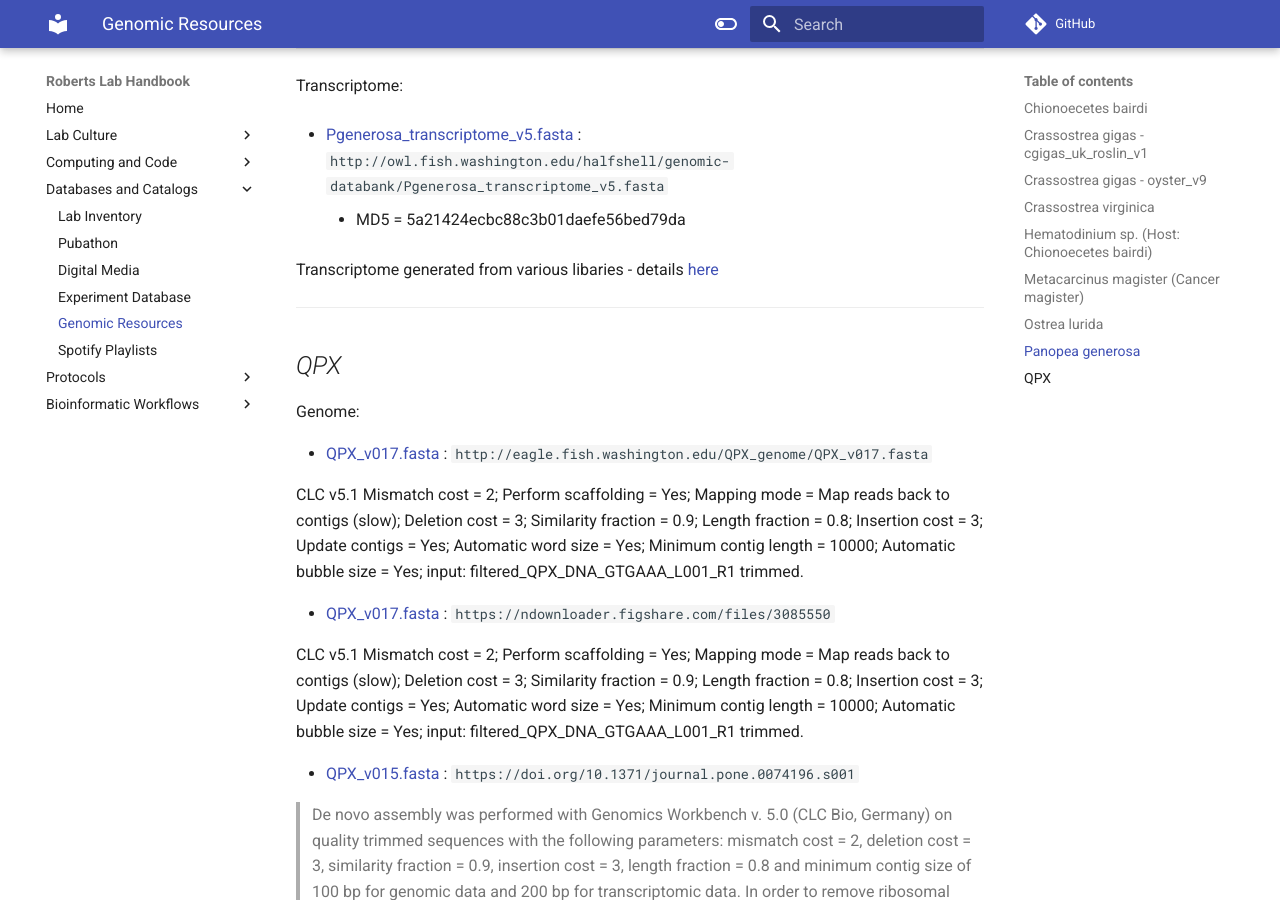
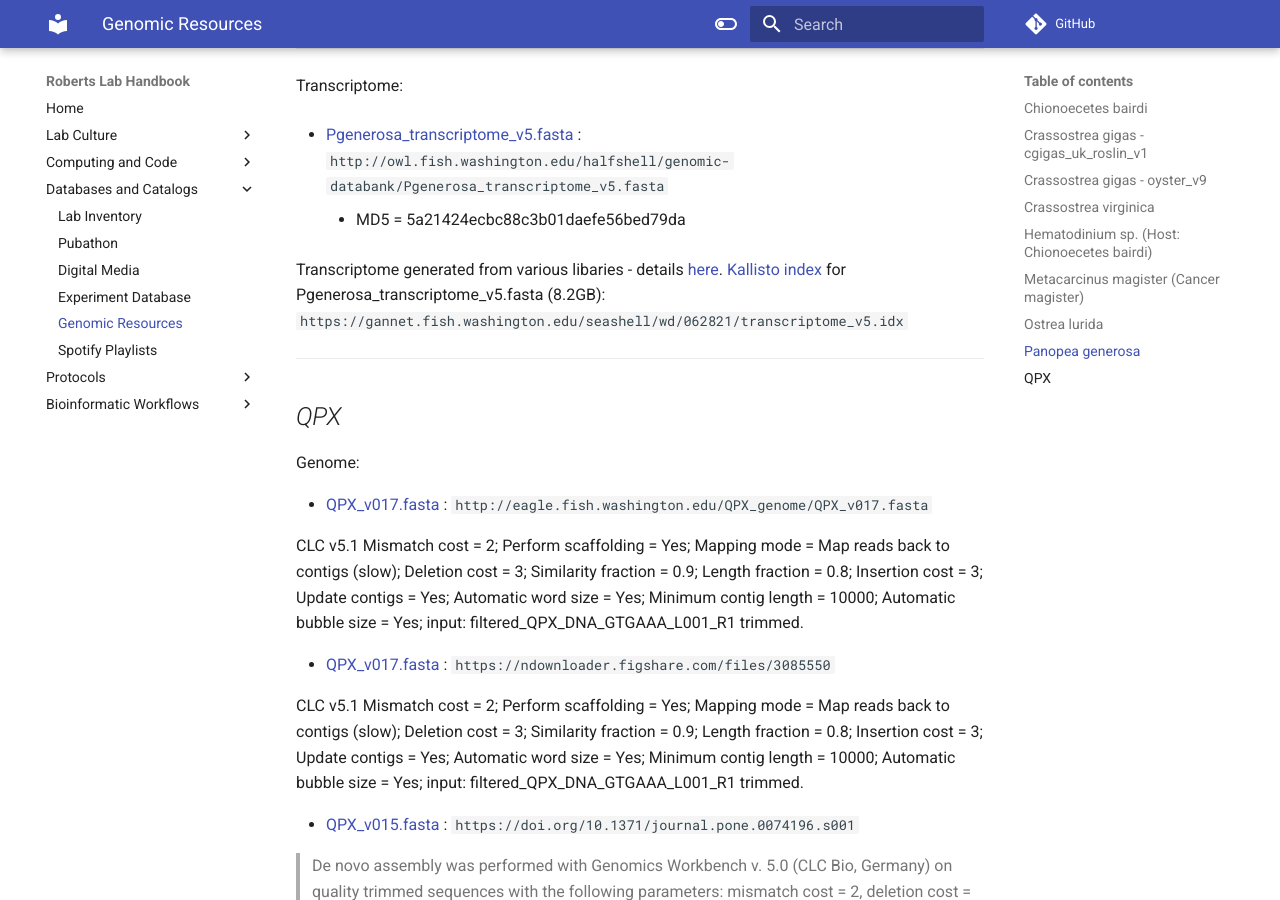
Before and after one commit to RobertsLab/resources, an MkDocs documentation site: the page built from docs/Genomic-Resources.md, in a window 1280 px wide and 900 px high, scrolled down 14698 px. Built offline with MkDocs 1.6.1 and Material for MkDocs 9.7.7, drawn with Linux system fonts in a browser that asks for light colours; comment, search, counter and statistics services are not loaded.

Commit message:
added Pg kallisto index

```diff
--- a/docs/Genomic-Resources.md
+++ b/docs/Genomic-Resources.md
@@ -667,7 +667,7 @@ Transcriptome:
 
     - MD5 = 5a21424ecbc88c3b01daefe56bed79da
 
-Transcriptome generated from various libaries - details [here](https://robertslab.github.io/sams-notebook/2018/09/04/transcriptome-assembly-geoduck-rnaseq-data.html)
+Transcriptome generated from various libaries - details [here](https://robertslab.github.io/sams-notebook/2018/09/04/transcriptome-assembly-geoduck-rnaseq-data.html). [Kallisto index](https://gannet.fish.washington.edu/seashell/wd/062821/transcriptome_v5.idx) for Pgenerosa_transcriptome_v5.fasta (8.2GB): `https://gannet.fish.washington.edu/seashell/wd/062821/transcriptome_v5.idx`
 
 ---
 
```
